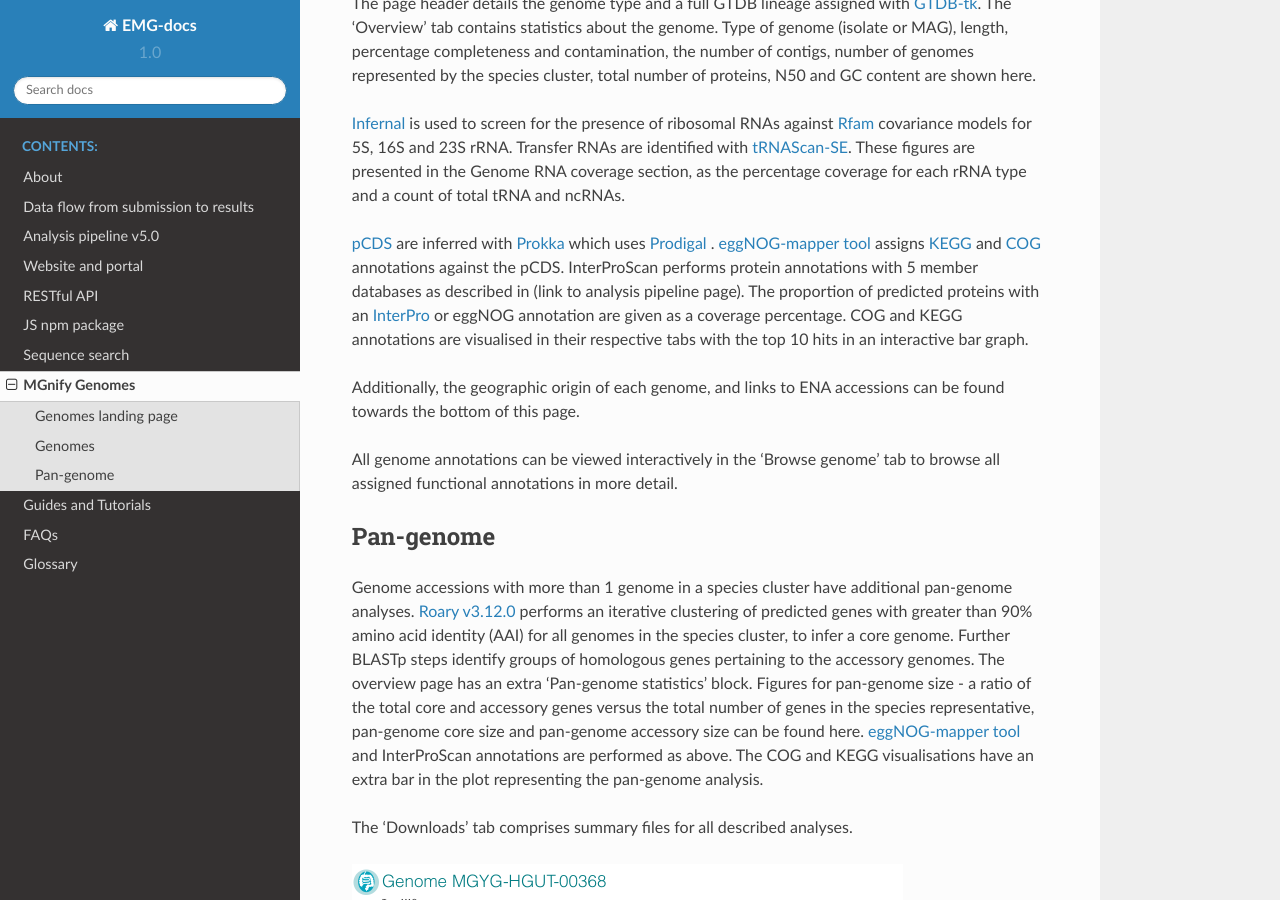
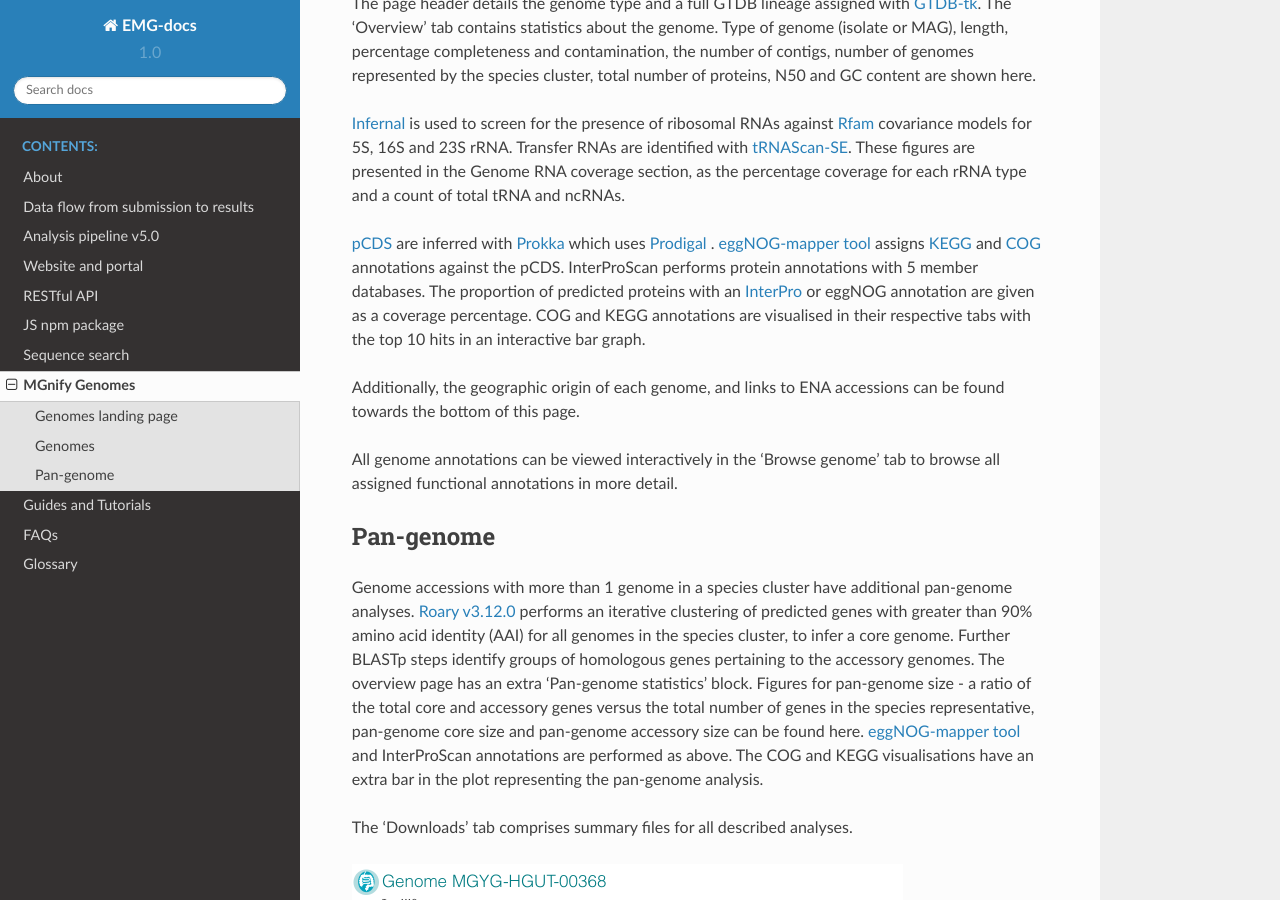
Before and after one commit to EBI-Metagenomics/EMG-docs, a Sphinx documentation site: the page built from docs/genome-viewer.rst, in a window 1280 px wide and 900 px high, scrolled down 2922 px. Built offline with Sphinx 7.4.7 and the Read the Docs theme 2.0.0, drawn with Linux system fonts in a browser that asks for light colours.

Commit message:
remove undefined link

```diff
--- a/docs/genome-viewer.rst
+++ b/docs/genome-viewer.rst
@@ -42,7 +42,7 @@ The page header details the genome type and a full GTDB lineage assigned with `G
 `Infernal <http://europepmc.org/abstract/MED/24008419>`_ is used to screen for the presence of ribosomal RNAs against `Rfam <http://europepmc.org/articles/PMC4383904>`_ covariance models for 5S, 16S and 23S rRNA. Transfer RNAs are identified with `tRNAScan-SE <https://academic.oup.com/nar/article/25/5/955/5133591>`_. These figures are presented in the Genome RNA
 coverage section, as the percentage coverage for each rRNA type and a count of total tRNA and ncRNAs.
 
-:term:`pCDS<Predicted coding sequence (pCDS)>` are inferred with `Prokka <https://academic.oup.com/bioinformatics/article/30/14/2068/2390517>`_ which uses `Prodigal <https://bmcbioinformatics.biomedcentral.com/articles/10.1186/1471-2105-11-119>`_ . `eggNOG-mapper tool <https://www.biorxiv.org/content/10.1101/076331v1.full>`_ assigns :term:`KEGG` and :term:`COG` annotations against the pCDS. InterProScan performs protein annotations with 5 member databases as described in (link to analysis pipeline page). The proportion of predicted proteins with an :term:`InterPro` or eggNOG annotation are given as a coverage percentage. COG and KEGG annotations are visualised in their respective tabs with the top 10 hits in an interactive bar graph.
+:term:`pCDS<Predicted coding sequence (pCDS)>` are inferred with `Prokka <https://academic.oup.com/bioinformatics/article/30/14/2068/2390517>`_ which uses `Prodigal <https://bmcbioinformatics.biomedcentral.com/articles/10.1186/1471-2105-11-119>`_ . `eggNOG-mapper tool <https://www.biorxiv.org/content/10.1101/076331v1.full>`_ assigns :term:`KEGG` and :term:`COG` annotations against the pCDS. InterProScan performs protein annotations with 5 member databases. The proportion of predicted proteins with an :term:`InterPro` or eggNOG annotation are given as a coverage percentage. COG and KEGG annotations are visualised in their respective tabs with the top 10 hits in an interactive bar graph.
 
 Additionally, the geographic origin of each genome, and links to ENA accessions can be found towards the bottom of this page.
 
```
